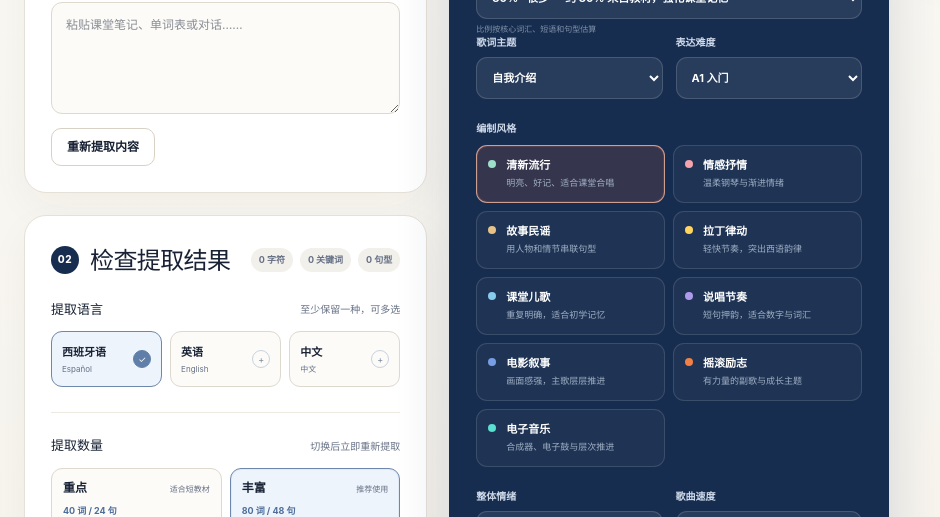
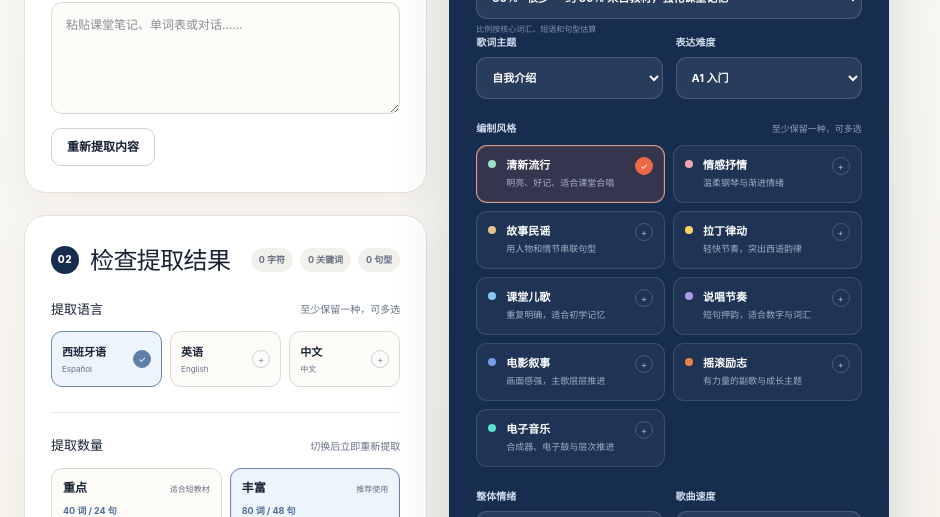
Before and after one commit to possbb/music, a Next.js app: page / in a window 1280 px wide. Shown: the part 840-1357 px from the top of the page, without its empty margins (0-940 px from the left). Built offline with nearby package versions, Linux system fonts and the light colour scheme.

Commit message:
Allow multiple arrangement styles

```diff
--- a/app/globals.css
+++ b/app/globals.css
@@ -165,7 +165,9 @@ select:disabled { opacity: .55; cursor: not-allowed; }
 fieldset { margin: 22px 0 0; padding: 0; border: 0; }
 legend { margin-bottom: 9px; color: #cfdaea; font-size: 10px; font-weight: 750; }
 .style-grid { display: grid; grid-template-columns: 1fr 1fr; gap: 8px; }
-.style-option { position: relative; display: grid; grid-template-columns: 9px 1fr; gap: 9px; align-items: start; min-height: 58px; padding: 11px; border: 1px solid rgba(255,255,255,.12); border-radius: 11px; background: rgba(255,255,255,.035); cursor: pointer; transition: .15s ease; }
+.style-legend { width: 100%; display: flex; align-items: center; justify-content: space-between; gap: 10px; }
+.style-legend span { color: #8fa0b7; font-size: 9px; font-weight: 550; }
+.style-option { position: relative; display: grid; grid-template-columns: 9px 1fr 18px; gap: 9px; align-items: start; min-height: 58px; padding: 11px; border: 1px solid rgba(255,255,255,.12); border-radius: 11px; background: rgba(255,255,255,.035); cursor: pointer; transition: .15s ease; }
 .style-option:hover { background: rgba(255,255,255,.075); }
 .style-option.selected { border-color: rgba(255,191,166,.76); background: rgba(238,104,70,.14); box-shadow: inset 0 0 0 1px rgba(238,104,70,.18); }
 .style-option input { position: absolute; opacity: 0; }
@@ -174,6 +176,8 @@ legend { margin-bottom: 9px; color: #cfdaea; font-size: 10px; font-weight: 750;
 .style-option i.sky { background: #87cbed; } .style-option i.violet { background: #ae9aed; } .style-option i.blue { background: #779de5; } .style-option i.orange { background: #f08045; } .style-option i.neon { background: #59e0d0; }
 .style-option b { display: block; color: white; font-size: 11px; }
 .style-option small { display: block; margin-top: 3px; color: #9fafc3; font-size: 9px; line-height: 1.35; font-weight: 500; }
+.style-option em { display: grid; place-items: center; width: 18px; height: 18px; border: 1px solid rgba(255,255,255,.18); border-radius: 50%; color: #aab8ca; font-size: 9px; font-style: normal; }
+.style-option.selected em { border-color: var(--accent); color: white; background: var(--accent); }
 .primary-button { width: 100%; margin-top: 21px; padding: 14px 17px; border: 0; border-radius: 12px; display: flex; align-items: center; justify-content: space-between; color: white; background: var(--accent); font-weight: 800; font-size: 12px; cursor: pointer; box-shadow: 0 8px 22px rgba(238,104,70,.23); }
 .primary-button:hover { background: #f07656; transform: translateY(-1px); }
 .primary-button:disabled { background: #5e6c80; box-shadow: none; cursor: not-allowed; transform: none; }
--- a/app/page.tsx
+++ b/app/page.tsx
@@ -105,7 +105,8 @@ type SavedPreferences = {
   extractionLanguages: ExtractionLanguage[];
   topic: string;
   customTopic: string;
-  style: string;
+  styles: string[];
+  style?: string;
   mood: string;
   level: string;
   length: string;
@@ -256,7 +257,7 @@ async function readMaterial(file: File) {
 export function buildPrompt(options: {
   topic: string;
   customTopic: string;
-  style: string;
+  styles: readonly string[];
   mood: string;
   level: string;
   length: string;
@@ -281,6 +282,10 @@ export function buildPrompt(options: {
   const requiredKeywordCount = options.keywords.length ? Math.max(1, Math.ceil(options.keywords.length * options.vocabularyRatio / 100)) : 0;
   const requiredPatternCount = patternItems.length ? Math.max(1, Math.ceil(patternItems.length * options.vocabularyRatio / 100)) : 0;
   const vocabularyLabel = VOCABULARY_OPTIONS.find((item) => item.value === options.vocabularyRatio)?.label;
+  const styleDescription = options.styles.join(" + ");
+  const styleInstruction = options.styles.length > 1
+    ? `将“${options.styles.join("、")}”融合为统一曲风，不要分别创作多首歌；以第一个风格为主体，其余风格作为编曲元素自然加入。`
+    : `使用“${styleDescription}”作为统一的编曲与歌词风格。`;
   const tempoOption = TEMPO_OPTIONS.find((item) => item.value === options.tempo) ?? TEMPO_OPTIONS[1];
   const chorusInstruction = options.length.includes("副歌完整重复 3 次")
     ? "副歌必须在整首歌中完整出现 3 次，每次保持相同的核心歌词和句型；最后一次可增强编曲与情绪，但不要改写副歌结构。"
@@ -307,7 +312,7 @@ export function buildPrompt(options: {
 【创作目标】
 - 目标歌曲应用：${targetName}
 - 歌词主题：${topic}
-- 编曲/歌词风格：${options.style}
+- 编曲/歌词风格：${styleDescription}
 - 情绪：${options.mood}
 - 歌词语言：${languageNames.join("、")}
 - 多语言编排：${orderedLanguages.length === 1 ? "单语言歌词" : options.languageMode === "separate" ? "首选语言原创，其他语言依次翻译" : "一套歌词逐句多语言对照"}
@@ -330,16 +335,17 @@ ${patterns || "- 请围绕主题使用适合初学者的西班牙语完整句子
 - 西班牙语版本优先使用教材原词；中文或英文版本使用相同教材概念的自然对应表达，不要强行夹入西班牙语。
 
 【写作要求】
-1. ${languageInstruction}
-2. 除目标应用需要的标题、音乐风格提示、版本标题和歌曲段落标记外，不要解释或添加创作说明；歌词不得混入未选择的语言。
-3. 使用 [Intro]、[Verse 1]、[Pre-Chorus]、[Chorus]、[Verse 2]、[Bridge]、[Final Chorus] 标记结构；不需要的段落可省略。
-4. ${chorusInstruction}
-5. 主歌要有连贯情境，不要把教材词汇机械罗列成清单。
-6. 教材中的问句尽量配上自然回答；所有语言的语法和表达必须正确、自然。
-7. 每行尽量简短，适合演唱与清楚发音；不同语言的对应行长度尽量接近。
-8. 可以押韵，但不能为了押韵使用超出 ${options.level} 太多的生僻词。
-9. 不要写歌手姓名或模仿具体在世艺人的风格。
-${options.requirements.trim() ? `10. 额外要求：${options.requirements.trim()}` : ""}
+1. ${styleInstruction}
+2. ${languageInstruction}
+3. 除目标应用需要的标题、音乐风格提示、版本标题和歌曲段落标记外，不要解释或添加创作说明；歌词不得混入未选择的语言。
+4. 使用 [Intro]、[Verse 1]、[Pre-Chorus]、[Chorus]、[Verse 2]、[Bridge]、[Final Chorus] 标记结构；不需要的段落可省略。
+5. ${chorusInstruction}
+6. 主歌要有连贯情境，不要把教材词汇机械罗列成清单。
+7. 教材中的问句尽量配上自然回答；所有语言的语法和表达必须正确、自然。
+8. 每行尽量简短，适合演唱与清楚发音；不同语言的对应行长度尽量接近。
+9. 可以押韵，但不能为了押韵使用超出 ${options.level} 太多的生僻词。
+10. 不要写歌手姓名或模仿具体在世艺人的风格。
+${options.requirements.trim() ? `11. 额外要求：${options.requirements.trim()}` : ""}
 
 【Markdown 输出要求】
 - 整份回答必须使用 Markdown，不要添加开场白、结尾说明或表格。
@@ -365,7 +371,7 @@ export default function Home() {
   const [isDragging, setIsDragging] = useState(false);
   const [topic, setTopic] = useState("自我介绍");
   const [customTopic, setCustomTopic] = useState("");
-  const [style, setStyle] = useState("清新流行");
+  const [styles, setStyles] = useState<string[]>(["清新流行"]);
   const [mood, setMood] = useState("温暖、轻快、有希望");
   const [level, setLevel] = useState("A1 入门");
   const [length, setLength] = useState("约 2 分钟（2 段主歌 + 重复副歌）");
@@ -394,7 +400,12 @@ export default function Home() {
       }
       if (typeof saved.topic === "string" && TOPICS.includes(saved.topic)) setTopic(saved.topic);
       if (typeof saved.customTopic === "string") setCustomTopic(saved.customTopic);
-      if (typeof saved.style === "string" && SONG_STYLES.some((item) => item.value === saved.style)) setStyle(saved.style);
+      if (Array.isArray(saved.styles)) {
+        const validStyles = saved.styles.filter((style) => SONG_STYLES.some((item) => item.value === style));
+        if (validStyles.length) setStyles([...new Set(validStyles)]);
+      } else if (typeof saved.style === "string" && SONG_STYLES.some((item) => item.value === saved.style)) {
+        setStyles([saved.style]);
+      }
       if (typeof saved.mood === "string") setMood(saved.mood);
       if (typeof saved.level === "string" && ["A1 入门", "A2 初级", "B1 中级"].includes(saved.level)) setLevel(saved.level);
       if (typeof saved.length === "string" && LENGTH_OPTIONS.includes(saved.length)) setLength(saved.length);
@@ -422,7 +433,7 @@ export default function Home() {
       extractionLanguages,
       topic,
       customTopic,
-      style,
+      styles,
       mood,
       level,
       length,
@@ -439,7 +450,7 @@ export default function Home() {
     } catch {
       // Private browsing or storage restrictions should not block the app.
     }
-  }, [preferencesReady, extractionScope, extractionLanguages, topic, customTopic, style, mood, level, length, tempo, languages, languageMode, targetApp, customApp, vocabularyRatio, requirements]);
+  }, [preferencesReady, extractionScope, extractionLanguages, topic, customTopic, styles, mood, level, length, tempo, languages, languageMode, targetApp, customApp, vocabularyRatio, requirements]);
 
   const activeExtractionOption = EXTRACTION_OPTIONS.find((item) => item.value === extractionScope) ?? EXTRACTION_OPTIONS[1];
 
@@ -472,6 +483,14 @@ export default function Home() {
     if (nextLanguages === extractionLanguages) return;
     setExtractionLanguages(nextLanguages);
     analyze([sourceText, manualText].filter(Boolean).join("\n"), extractionScope, nextLanguages);
+  }
+
+  function toggleStyle(style: string) {
+    setStyles((current) => {
+      if (current.includes(style)) return current.length === 1 ? current : current.filter((item) => item !== style);
+      return [...current, style];
+    });
+    setGenerated("");
   }
 
   async function handleFiles(selected: File[]) {
@@ -522,7 +541,7 @@ export default function Home() {
   }
 
   function generate() {
-    const prompt = buildPrompt({ topic, customTopic, style, mood, level, length, tempo, languages, languageMode, targetApp, customApp, vocabularyRatio, keywords, patterns, requirements });
+    const prompt = buildPrompt({ topic, customTopic, styles, mood, level, length, tempo, languages, languageMode, targetApp, customApp, vocabularyRatio, keywords, patterns, requirements });
     setGenerated(prompt);
     setCopied(false);
     window.setTimeout(() => outputRef.current?.scrollIntoView({ behavior: "smooth", block: "start" }), 80);
@@ -714,13 +733,14 @@ export default function Home() {
             {topic === "自定义主题" && <label className="full-field">自定义主题<input value={customTopic} onChange={(event) => setCustomTopic(event.target.value)} placeholder="例如：第一次在巴塞罗那问路" /></label>}
 
             <fieldset>
-              <legend>编制风格</legend>
+              <legend className="style-legend">编制风格 <span>至少保留一种，可多选</span></legend>
               <div className="style-grid">
                 {SONG_STYLES.map((item) => (
-                  <label className={`style-option ${style === item.value ? "selected" : ""}`} key={item.value}>
-                    <input type="radio" name="style" value={item.value} checked={style === item.value} onChange={() => setStyle(item.value)} />
+                  <label className={`style-option ${styles.includes(item.value) ? "selected" : ""}`} key={item.value}>
+                    <input type="checkbox" value={item.value} checked={styles.includes(item.value)} onChange={() => toggleStyle(item.value)} />
                     <i className={item.color} aria-hidden="true" />
                     <span><b>{item.value}</b><small>{item.detail}</small></span>
+                    <em aria-hidden="true">{styles.includes(item.value) ? "✓" : "+"}</em>
                   </label>
                 ))}
               </div>
--- a/scripts/validate-reference-docs.ts
+++ b/scripts/validate-reference-docs.ts
@@ -26,7 +26,7 @@ const combinedPatterns = extractPatterns(combined);
 const prompt = buildPrompt({
   topic: "自我介绍",
   customTopic: "",
-  style: "清新流行",
+  styles: ["清新流行"],
   mood: "温暖、轻快、有希望",
   level: "A1 入门",
   length: "约 2 分钟（2 段主歌 + 重复副歌）",
@@ -56,7 +56,7 @@ assert.match(prompt, /至少自然使用 40 个上方关键词和 24 个教材
 const separatePrompt = buildPrompt({
   topic: "友情",
   customTopic: "",
-  style: "故事民谣",
+  styles: ["故事民谣"],
   mood: "温暖",
   level: "A2 初级",
   length: "约 3 分钟（完整叙事结构）",
```
Also changed, not shown: 2 other files (tests, documents, lock files or other folders).
